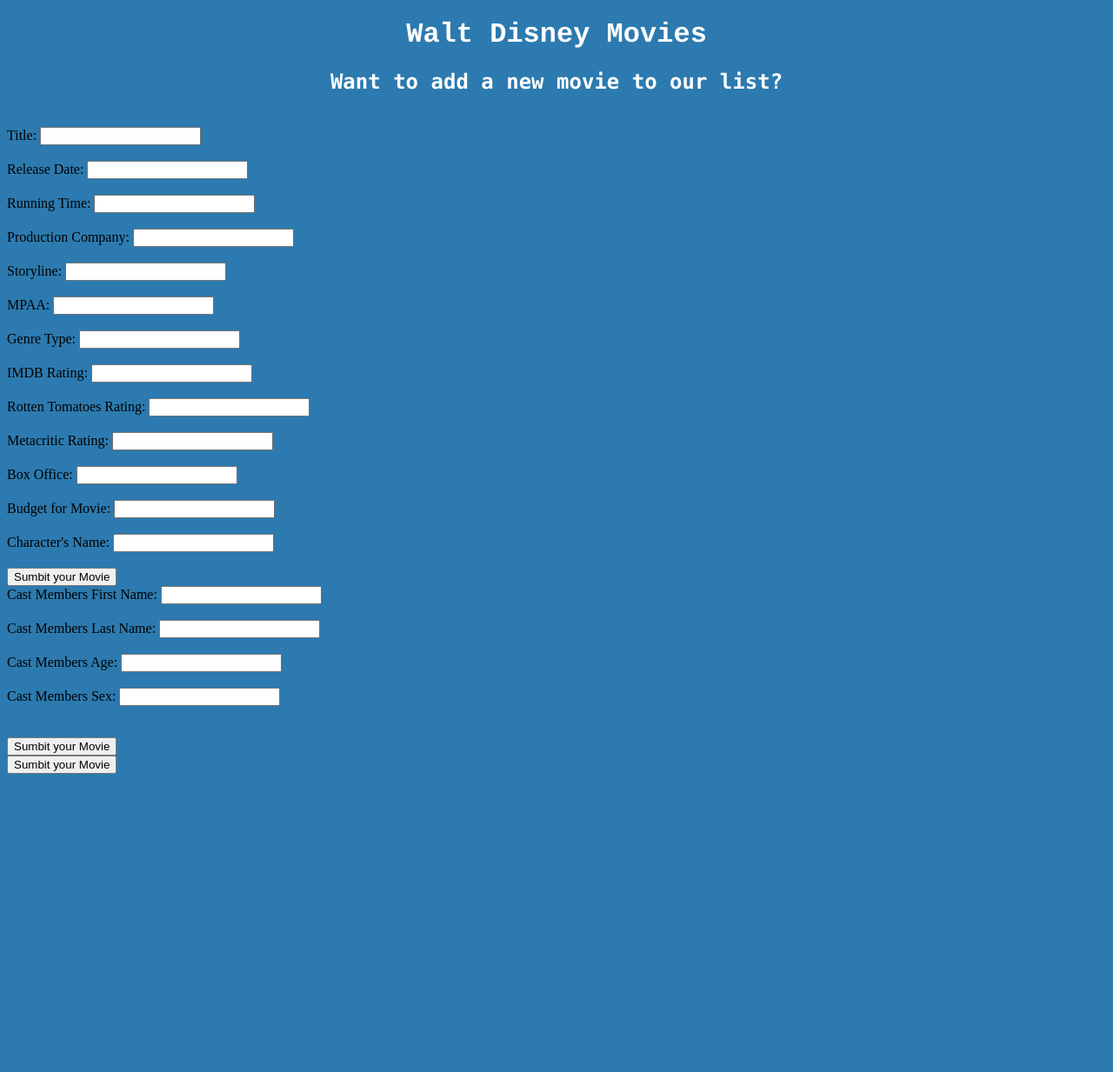
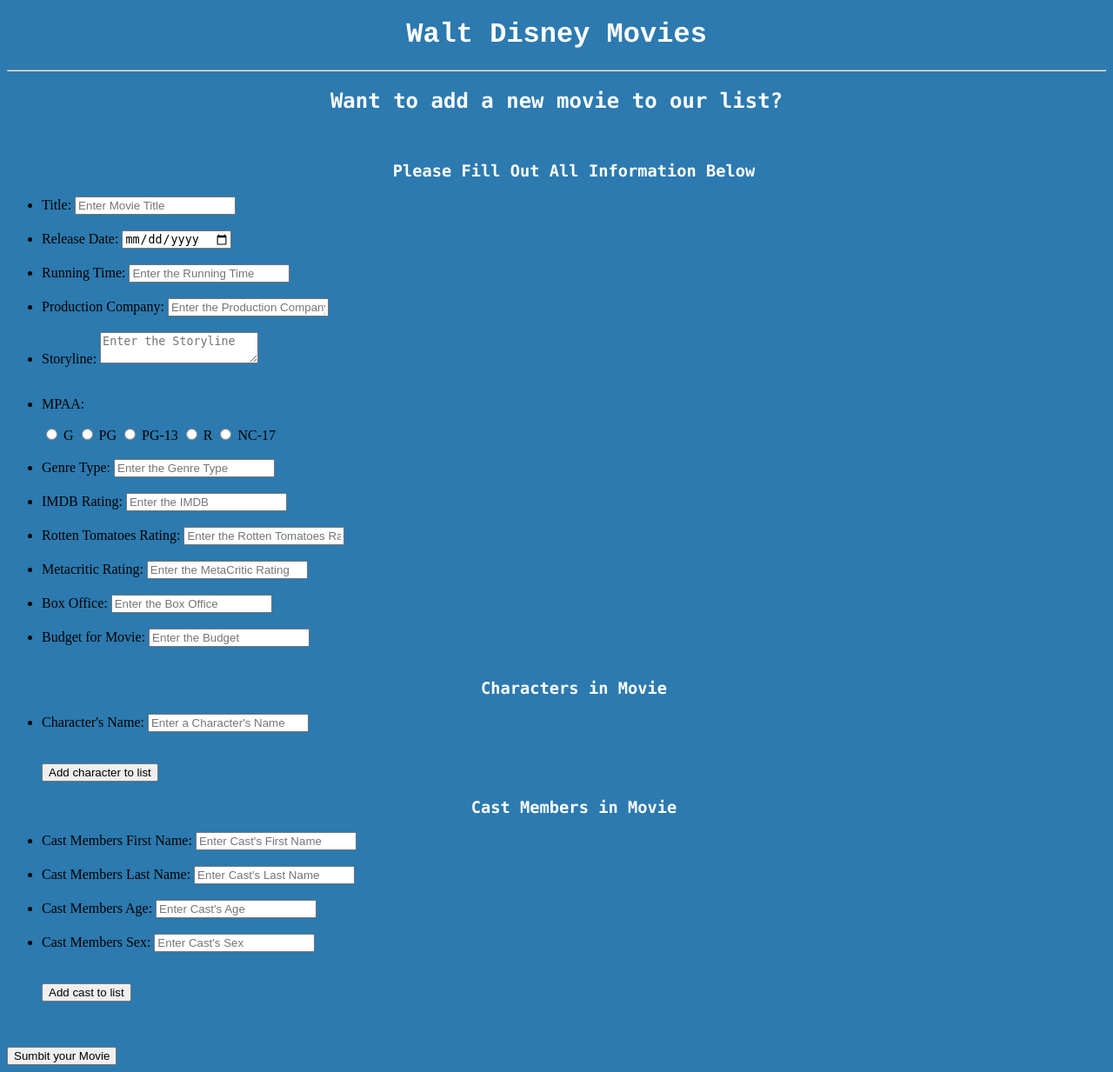
Before and after one commit to Hertca/DatabaseProjectWebsite, a PHP site: page /create.php in a window 1280 px wide. Shown: the whole page at 87% size. Before the commit the page ends 890 px from the top, so only its background shows below. Run offline with PHP 8.4, Linux system fonts and the light colour scheme.

Commit message:
Update create.php

```diff
--- a/create.php
+++ b/create.php
@@ -13,71 +13,126 @@ Database Project
 <body>
 
     <h1> Walt Disney Movies</h1>
+    <hr>
     <h2> Want to add a new movie to our list? </h2>
 
+    <div class = "createform">
         <form action="Create.php" method="POST">
             <br>
 
-        <!-- Movie Table -->
+            <ul class = "first">
+            <h3 class = "headform"> Please Fill Out All Information Below </h3>
+                <li>
                     <label for = "title">Title:</label>
-        <input type="text" id = "title" name='title'/><br><br>
+                    <input type="text" id = "title" placeholder="Enter Movie Title"/><br><br>
+                </li>
+                <li>
                     <label for = "RDate">Release Date:</label>
-        <input type="text" id = "RDate" name='RDate'/><br><br>
+                    <input type="date" id = "RDate" /><br><br>
+                </li>
+                <li>
                     <label for = "RTime">Running Time:</label>
-        <input type="text" id = "RTime" name='RTime'/><br><br>
+                    <input type="text" id = "RTime" placeholder="Enter the Running Time"/><br><br>
+                </li>
+                <li>
                     <label for = "PCompany">Production Company:</label>
-        <input type="text" id = "PCompany" name='PCompany'/><br><br>
+                    <input type="text" id = "PCompany" placeholder="Enter the Production Company"/><br><br>
+                </li>
+                <li>
                     <label for = "SLine">Storyline:</label>
-        <input type="text" id = "SLine" name='SLine'/><br><br>
-        <label for = "MPAA">MPAA:</label>
-        <input type="text" id = "MPAA" name='MPAA'/><br><br>
+                    <textarea rows = "2" id = "SLine" placeholder="Enter the Storyline"></textarea><br><br>
+                </li>
+                <li>
+                    <p> MPAA: </p>
+                        <input type = "radio" id = "g">
+                        <label for = "MPAA-g"> G </label>
+
+                        <input type = "radio" id = "pg">
+                        <label for = "MPAA-pg"> PG </label>
+
+                        <input type = "radio" id = "pg-13">
+                        <label for = "MPAA-pg-13"> PG-13 </label>
+
+                        <input type = "radio" id = "r">
+                        <label for = "MPAA-r"> R </label>
+
+                        <input type = "radio" id = "nc-17">
+                        <label for = "MPAA-nc-17"> NC-17 </label>
+                    <br><br>
+                </li>
+                <li>
                     <!-- Genre Table -->
                     <label for = "GType">Genre Type:</label>
-        <input type="text" id = "GType" name='GType'/><br><br>
+                    <input type="text" id = "GType" placeholder="Enter the Genre Type"/><br><br>
+                </li>
+                <li>
                     <!-- Ratings Table -->
                     <label for = "IMDB">IMDB Rating:</label>
-        <input type="text" id = "IMDB" name='IMDB'/><br><br>
+                    <input type="text" id = "IMDB" placeholder="Enter the IMDB"/><br><br>
+                </li>
+                <li>
                     <label for = "RTom">Rotten Tomatoes Rating:</label>
-        <input type="text" id = "RTom" name='RTom'/><br><br>
+                    <input type="text" id = "RTom" placeholder="Enter the Rotten Tomatoes Rating"/><br><br>
+                </li>
+                <li>
                     <label for = "Met">Metacritic Rating:</label>
-        <input type="text" id = "Met" name='Met'/><br><br>
+                    <input type="text" id = "Met" placeholder="Enter the MetaCritic Rating"/><br><br>
+                </li>
+                <li>
                     <!-- Statistics Table -->
                     <label for = "BoxOff">Box Office:</label>
-        <input type="text" id = "BoxOff" name='BoxOff'/><br><br>
+                    <input type="text" id = "BoxOff" placeholder="Enter the Box Office "/><br><br>
+                </li>
+                <li>
                     <label for = "Budg">Budget for Movie:</label>
-        <input type="text" id = "Budg" name='Budg'/><br><br>
-
+                    <input type="text" id = "Budg" placeholder="Enter the Budget"/><br><br>
+                </li>
+            </ul>
 
             <!-- Characters Table -->
             <form action="Create.php" method="POST">
-
+                <ul class = "second">
+                <h3 class = "headform"> Characters in Movie </h3>
+                    <li>
                         <label for = "Char_Name">Character's Name:</label>
-            <input type="text" id = "Char_Name" name='Char_Name'/><br><br>
-
-            <input class = "submit" type="submit" value="Sumbit your Movie" onclick = "createList()" />
-
+                        <input type="text" id = "Char_Name" placeholder="Enter a Character's Name"/><br><br>
+                    </li>
+                    <br>
+                        <input class = "submit" type="submit" value="Add character to list" onclick = "createList()" />
+                </ul>
             </form>
 
             <!-- Cast Table -->
             <form action="Create.php" method="POST">
-
+                <ul class = "third">
+                <h3 class = headform> Cast Members in Movie </h3>
+                    <li>
                         <label for = "Cast_FN">Cast Members First Name:</label>
-            <input type="text" id = "Cast_FN" name='Cast_FN'/><br><br>
+                        <input type="text" id = "Cast_FN" placeholder="Enter Cast's First Name"/><br><br>
+                    </li>
+                    <li>
                         <label for = "Cast_LN">Cast Members Last Name:</label>
-            <input type="text" id = "Cast_LN" name='Cast_LN'/><br><br>
+                        <input type="text" id = "Cast_LN" placeholder="Enter Cast's Last Name"/><br><br>
+                    </li>
+                    <li>
                         <label for = "Cast_Age">Cast Members Age:</label>
-            <input type="text" id = "Cast_Age" name='Cast_Age'/><br><br>
+                        <input type="text" id = "Cast_Age" placeholder="Enter Cast's Age"/><br><br>
+                    </li>
+                    <li>
                         <label for = "Cast_Sex">Cast Members Sex:</label>
-            <input type="text" id = "Cast_Sex" name='Cast_Sex'/><br><br><br>
-
-            <input class = "submit" type="submit" value="Sumbit your Movie" onclick = "createList()" />
-
+                        <input type="text" id = "Cast_Sex" placeholder="Enter Cast's Sex"/><br><br>
+                    </li>
+                    <br>
+                        <input class = "submit" type="submit" value="Add cast to list" onclick = "createList()" />
+                </ul>
             </form>
 
             <!-- <label for = "title">Title:</label>
             <input type="text" id = "title" name='title'/><br><br> -->
-
-        <input class = "submit" type="submit" value="Sumbit your Movie" onclick = "createList()" />
+            <br><br>
+            <input class = "finalsubmit" type="submit" value="Sumbit your Movie" onclick = "createList()" />
 
         </form>
+    </div>
+
 </body>
```
Lines whose indentation alone changed are shown as unchanged.
